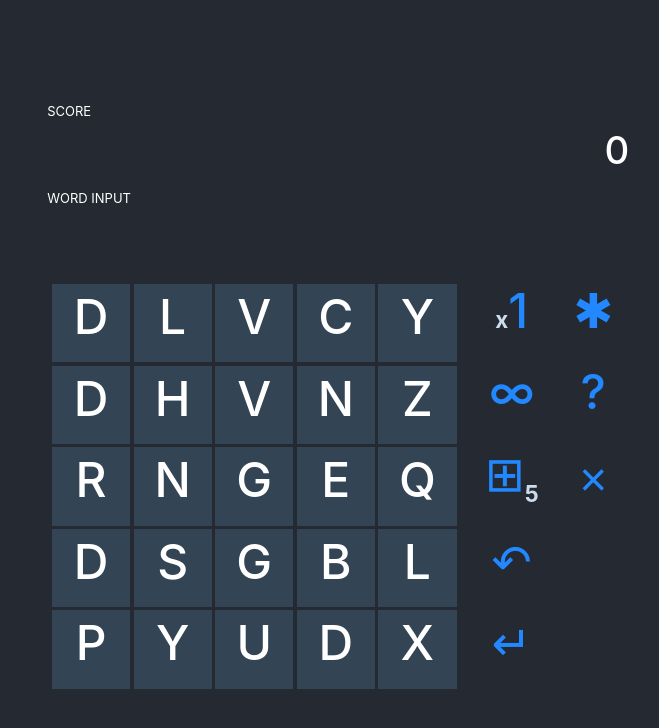
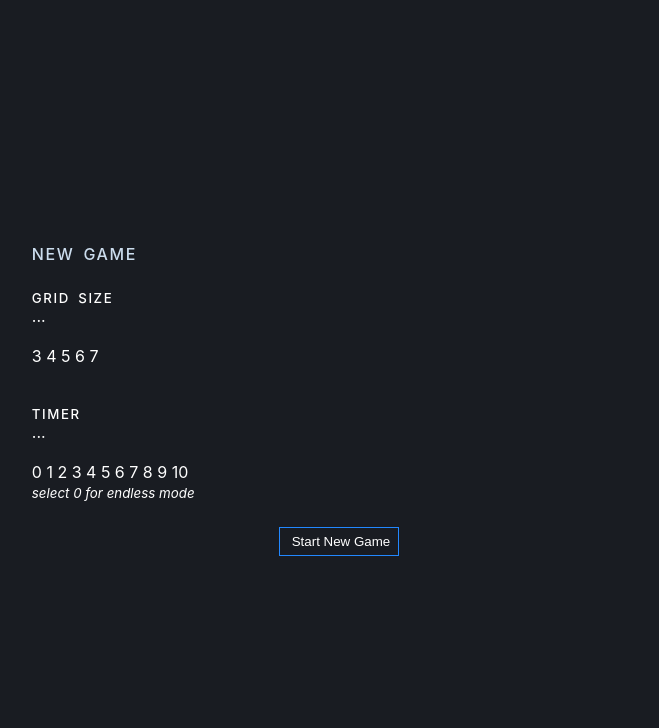
Before and after one commit to tunjioye/tapword, a React (Create React App) app: page /#play in a window 1280 px wide. Shown: the top 728 px of the page, without its empty margins (301-960 px from the left). Built offline with nearby package versions, Linux system fonts and the light colour scheme; no server answers.

Commit message:
New Game and Quit Button working partially

```diff
--- a/src/App.js
+++ b/src/App.js
@@ -6,6 +6,7 @@ import Grid from './components/Grid';
 import Score from './components/Score';
 import Selection from './components/Selection';
 import Sidebar from './components/Sidebar';
+import Play from './components/Play';
 import Settings from './components/Settings';
 import Help from './components/Help';
 
@@ -13,6 +14,7 @@ class App extends React.Component {
   constructor(props) {
     super(props)
     this.state = {
+      newGame: props.newGame,
       size: props.size,
       rows: props.rows,
       multiplier: props.multiplier,
@@ -24,6 +26,8 @@ class App extends React.Component {
       shuffle: props.shuffle,
       shuffleAll: props.shuffleAll
     }
+    this.startNewGame = this.startNewGame.bind(this)
+    this.quitGame = this.quitGame.bind(this)
     this.randomLetters = this.randomLetters.bind(this)
     this.handleCellClick = this.handleCellClick.bind(this)
     this.toggleSelectionWord = this.toggleSelectionWord.bind(this)
@@ -36,6 +40,20 @@ class App extends React.Component {
     this.clearSelectionWord = this.clearSelectionWord.bind(this)
     this.resetSelectedCells = this.resetSelectedCells.bind(this)
     this.shuffleCells = this.shuffleCells.bind(this)
+  }
+  startNewGame() {
+    console.log('new game started ...')
+    this.setState({
+      newGame: true
+    })
+    window.location.hash = '';
+  }
+  quitGame() {
+    alert('QUITING IS NOT A OPTION!');
+    this.setState({
+      newGame: false
+    })
+    // window.location.hash = 'play';
   }
   randomLetters() {
     const chars = [...'ABCDEFGHIJKLMNOPQRSTUVWXYZ']
@@ -211,6 +229,11 @@ class App extends React.Component {
         rows: this.randomLetters()
       })
     }
+    if (window.localStorage.getItem('new_game')) {
+      // game on
+    } else {
+      window.location.hash = 'play'
+    }
   }
   render() {
     return (
@@ -237,11 +260,14 @@ class App extends React.Component {
               <Sidebar
                 multiplier={this.state.multiplier}
                 endless={this.state.endless}
+                newGame={this.state.newGame}
+                quitGame={this.quitGame}
                 handleUndoButtonClick={this.popSelectionWord}
                 handleSubmitButtonClick={this.submitWord} />
             </div>
           </div>
         </header>
+        <Play newGame={this.state.newGame} startNewGame={this.startNewGame} />
         <Settings />
         <Help />
       </div>
@@ -250,6 +276,7 @@ class App extends React.Component {
 }
 
 App.defaultProps = {
+  newGame: false,
   generate: true,
   cellToggle: true,
   shuffle: true,
--- a/src/components/Sidebar.js
+++ b/src/components/Sidebar.js
@@ -1,14 +1,14 @@
 import React from 'react';
 
 class Sidebar extends React.Component {
+  openPlayModal() {
+    window.location.hash = 'play';
+  }
   openSettingsModal() {
     window.location.hash = 'settings';
   }
   openHelpModal() {
     window.location.hash = 'help';
-  }
-  handleQuit() {
-    alert('QUITING IS NOT A OPTION!');
   }
   render() {
     let timer;
@@ -16,6 +16,15 @@ class Sidebar extends React.Component {
       timer = <div className="button alt">&infin;</div>;
     } else {
       timer = <div className="button alt">{this.props.minutes}<span className="highlight">m</span></div>;
+    }
+    let playOrQuit;
+    let playOrQuitText;
+    if (this.props.newGame) {
+      playOrQuitText = "Quit"
+      playOrQuit = <div className="button alt" onClick={this.props.quitGame}>&times;</div>;
+    } else {
+      playOrQuitText = "New Game"
+      playOrQuit = <div className="button alt" onClick={this.openPlayModal.bind(this)}>&#8227;</div>;
     }
     return (
       <div className="sidebar">
@@ -43,8 +52,8 @@ class Sidebar extends React.Component {
           <div className="cell tooltip" data-tooltip="Help">
             <div className="button alt" onClick={this.openHelpModal.bind(this)}>&#63;</div>
           </div>
-          <div className="cell tooltip" data-tooltip="Quit">
-            <button id="quit" className="button" onClick={this.handleQuit.bind(this)}>&times;</button>
+          <div className="cell tooltip" data-tooltip={playOrQuitText}>
+            {playOrQuit}
           </div>
         </div>
       </div>
@@ -56,7 +65,8 @@ Sidebar.defaultProps = {
   size: 5,
   minutes: 5,
   multiplier: 1,
-  endless: false
+  endless: false,
+  newGame: false
 }
 
 export default Sidebar;
```
